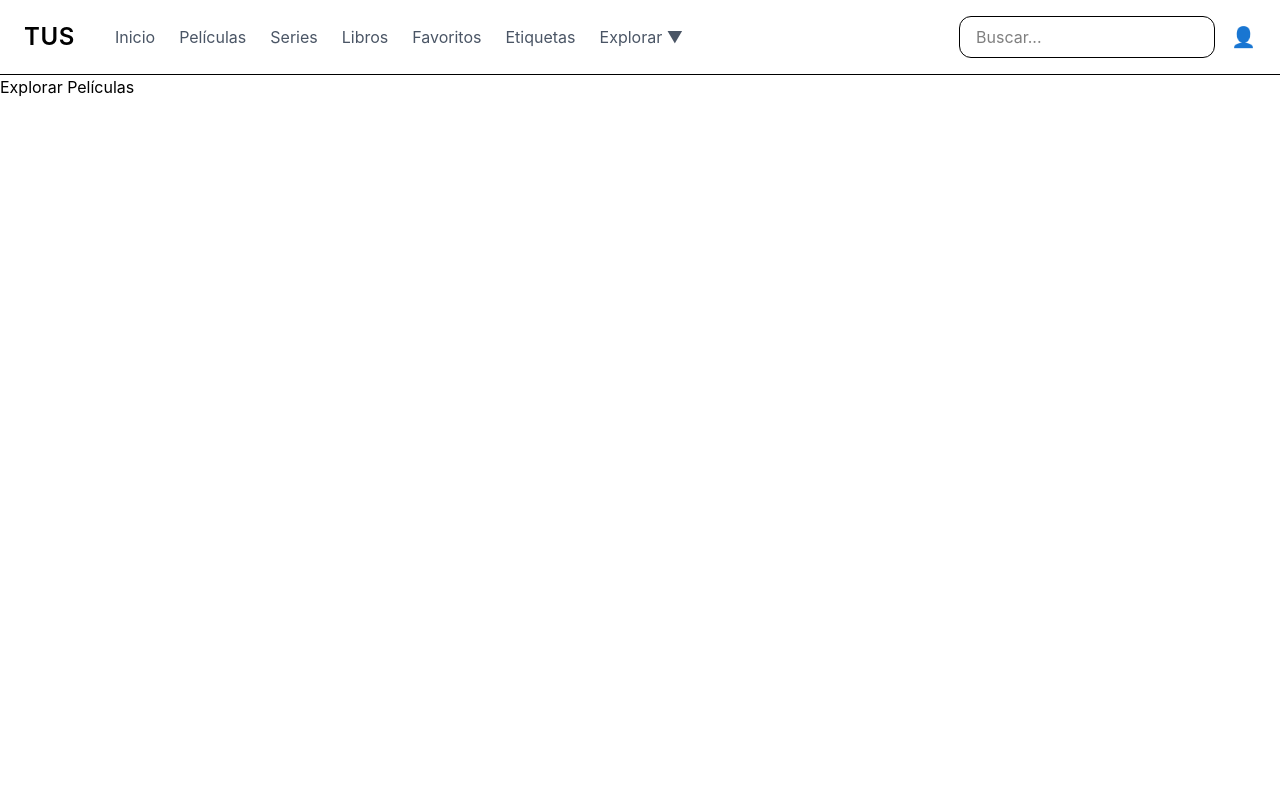
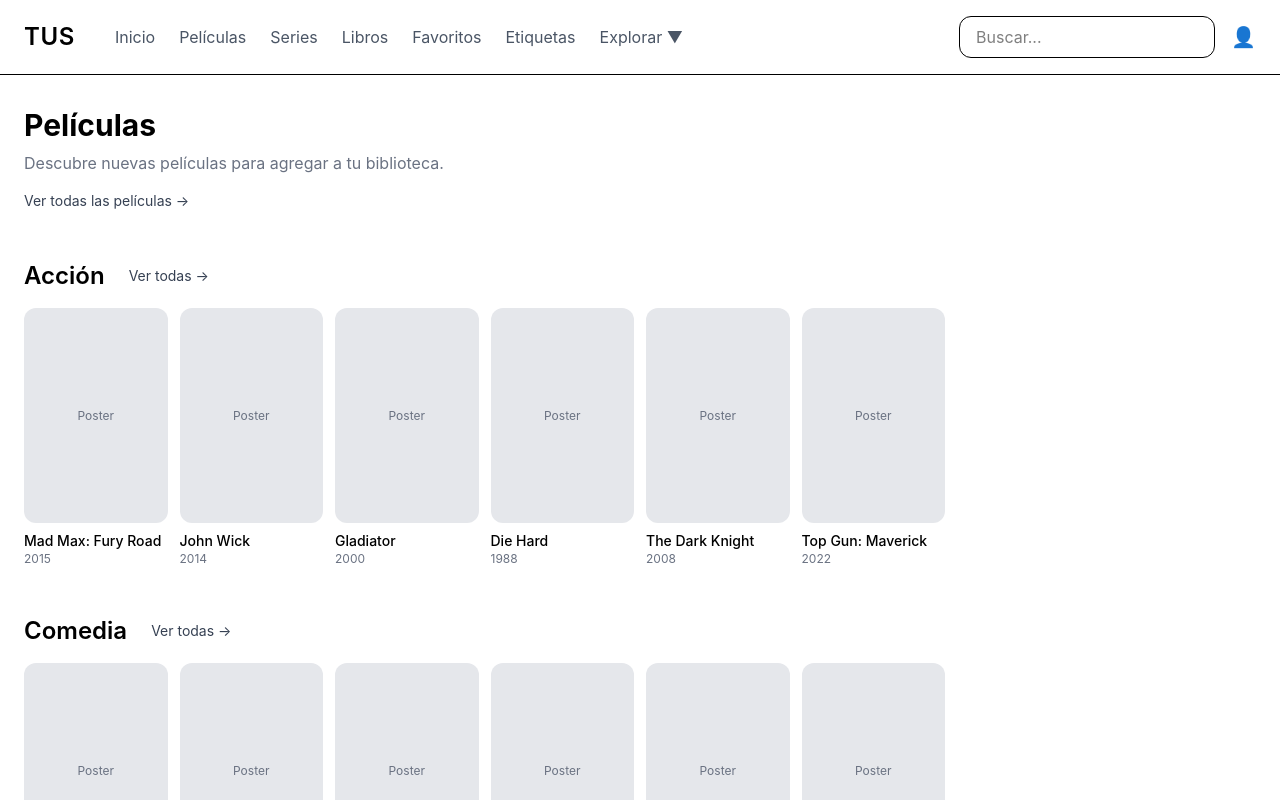
Before and after one commit to CeciliaVeraP/Tus, a React (Vite) app: page /explorar/peliculas in a window 1280 px wide. Shown: the top 800 px of the page. Built offline with nearby package versions, Linux system fonts and the light colour scheme.

Commit message:
explorar seccion movies basico y algunos datos de prueba

```diff
--- /dev/null
+++ b/src/components/ExploreSection.jsx
@@ -0,0 +1,33 @@
+import MovieCard from "./MovieCard";
+
+export default function ExploreSection({ category, movies }) {
+  return (
+    <section className="mt-12">
+
+      <div className="flex items-center gap-6 mb-4">
+
+        <h2 className="text-2xl font-semibold">
+          {category}
+        </h2>
+
+        <button className="text-sm text-gray-700 hover:text-black transition">
+          Ver todas →
+        </button>
+
+      </div>
+
+      <div className="grid grid-cols-3 sm:grid-cols-4 md:grid-cols-6 lg:grid-cols-8 gap-3">
+
+        {movies.map((movie) => (
+          <MovieCard
+            key={movie.id}
+            title={movie.title}
+            year={movie.year}
+          />
+        ))}
+
+      </div>
+
+    </section>
+  );
+}
--- a/src/components/MovieCard.jsx
+++ b/src/components/MovieCard.jsx
@@ -1,4 +1,4 @@
-export default function MovieCard() {
+export default function MovieCard({ title, year }) {
   return (
     <div className="group cursor-pointer">
 
@@ -13,11 +13,11 @@ export default function MovieCard() {
       <div className="mt-2">
 
         <h3 className="font-medium text-sm truncate">
-          Interstellar
+          {title}
         </h3>
 
         <p className="text-xs text-gray-500">
-          2014
+          {year}
         </p>
 
       </div>
--- /dev/null
+++ b/src/data/moviesMock.js
@@ -0,0 +1,75 @@
+const moviesMock = [
+  {
+    category: "Acción",
+    movies: [
+      { id: 1, title: "Mad Max: Fury Road", year: "2015" },
+      { id: 2, title: "John Wick", year: "2014" },
+      { id: 3, title: "Gladiator", year: "2000" },
+      { id: 4, title: "Die Hard", year: "1988" },
+      { id: 5, title: "The Dark Knight", year: "2008" },
+      { id: 6, title: "Top Gun: Maverick", year: "2022" },
+    ],
+  },
+
+  {
+    category: "Comedia",
+    movies: [
+      { id: 7, title: "Superbad", year: "2007" },
+      { id: 8, title: "The Mask", year: "1994" },
+      { id: 9, title: "Ted", year: "2012" },
+      { id: 10, title: "The Hangover", year: "2009" },
+      { id: 11, title: "Shrek", year: "2001" },
+      { id: 12, title: "White Chicks", year: "2004" },
+    ],
+  },
+
+  {
+    category: "Drama",
+    movies: [
+      { id: 13, title: "Interstellar", year: "2014" },
+      { id: 14, title: "The Green Mile", year: "1999" },
+      { id: 15, title: "Whiplash", year: "2014" },
+      { id: 16, title: "Fight Club", year: "1999" },
+      { id: 17, title: "Joker", year: "2019" },
+      { id: 18, title: "Forrest Gump", year: "1994" },
+    ],
+  },
+
+  {
+    category: "Animación",
+    movies: [
+      { id: 19, title: "Toy Story", year: "1995" },
+      { id: 20, title: "Coco", year: "2017" },
+      { id: 21, title: "Up", year: "2009" },
+      { id: 22, title: "Frozen", year: "2013" },
+      { id: 23, title: "Moana", year: "2016" },
+      { id: 24, title: "Inside Out", year: "2015" },
+    ],
+  },
+
+  {
+    category: "Ciencia ficción",
+    movies: [
+      { id: 25, title: "Blade Runner 2049", year: "2017" },
+      { id: 26, title: "Arrival", year: "2016" },
+      { id: 27, title: "The Matrix", year: "1999" },
+      { id: 28, title: "Dune", year: "2021" },
+      { id: 29, title: "Alien", year: "1979" },
+      { id: 30, title: "Avatar", year: "2009" },
+    ],
+  },
+
+  {
+    category: "Terror",
+    movies: [
+      { id: 31, title: "The Conjuring", year: "2013" },
+      { id: 32, title: "It", year: "2017" },
+      { id: 33, title: "Insidious", year: "2010" },
+      { id: 34, title: "Hereditary", year: "2018" },
+      { id: 35, title: "Smile", year: "2022" },
+      { id: 36, title: "The Ring", year: "2002" },
+    ],
+  },
+];
+
+export default moviesMock;
--- a/src/pages/ExplorarMovies.jsx
+++ b/src/pages/ExplorarMovies.jsx
@@ -1,11 +1,33 @@
 import MainLayout from "../layouts/MainLayout";
+import ExploreSection from "../components/ExploreSection";
+import moviesMock from "../data/moviesMock";
 
 export default function ExplorarMovies() {
   return (
     <MainLayout>
-    <div>
-      <h1>Explorar Películas</h1>
-    </div>
+      <main className="max-w-7xl mx-auto px-6 py-8">
+
+        <h1 className="text-3xl font-bold">
+          Películas
+        </h1>
+
+        <p className="text-gray-500 mt-2">
+          Descubre nuevas películas para agregar a tu biblioteca.
+        </p>
+
+        <button className="mt-4 text-sm text-gray-700 hover:text-black transition">
+          Ver todas las películas →
+        </button>
+
+        {moviesMock.map((category) => (
+          <ExploreSection
+            key={category.category}
+            category={category.category}
+            movies={category.movies}
+          />
+        ))}
+
+      </main>
     </MainLayout>
   );
 }
--- a/src/pages/Movies.jsx
+++ b/src/pages/Movies.jsx
@@ -47,11 +47,22 @@ export default function Movies() {
 
         </div>
 
-     <div className="mt-10 grid grid-cols-3 md:grid-cols-5 lg:grid-cols-7 gap-4">
+     <div className="mt-10 grid grid-cols-3 sm:grid-cols-4 md:grid-cols-6 lg:grid-cols-8 gap-3">
 
-            <MovieCard />
-            <MovieCard />
-            <MovieCard />
+            <MovieCard
+  title="Interstellar"
+  year="2014"
+/>
+
+<MovieCard
+  title="The Dark Knight"
+  year="2008"
+/>
+
+<MovieCard
+  title="Toy Story"
+  year="1995"
+/>
             <MovieCard />
             <MovieCard />
             <MovieCard />
```
